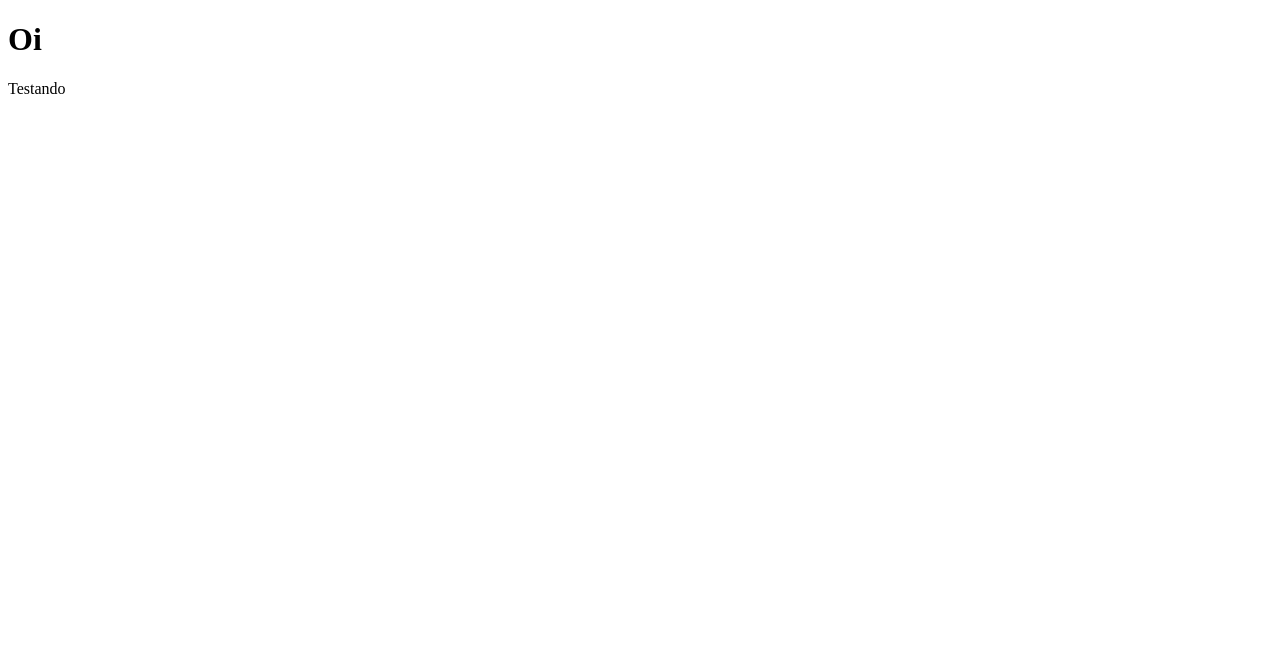
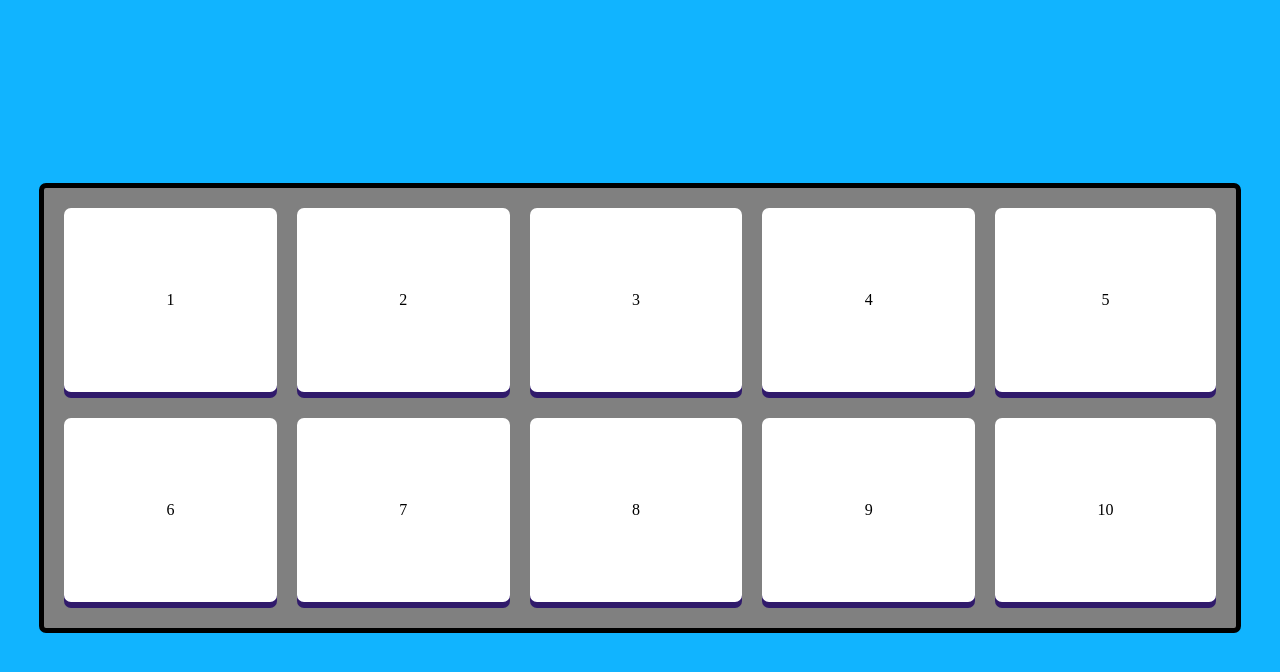
Before and after one commit to silash35/order-game, a React app in the folder packages/web/: page / in a window 1280 px wide. Shown: the top 672 px of the page. Built offline with nearby package versions, Linux system fonts and the light colour scheme.

Commit message:
add component button

```diff
--- a/packages/web/src/App.js
+++ b/packages/web/src/App.js
@@ -1,12 +1,13 @@
 import React from "react";
+import BoardButtons from "./components/BoardButtons";
 
 const App = () => {
-  return (
-    <>
-      <h1>Oi</h1>
-      <p>Testando</p>
-    </>
-  );
+  const seq = [1, 2, 3, 4, 5, 6, 7, 8, 9, 10];
+  const numbers = [];
+  seq.forEach((n) => {
+    numbers.push(<BoardButtons number={n} />);
+  });
+  return <article className="board">{numbers}</article>;
 };
 
 export default App;
--- /dev/null
+++ b/packages/web/src/components/BoardButtons.js
@@ -0,0 +1,7 @@
+import React from "react";
+
+const BoardButtons = (props) => {
+  return <button>{props.number}</button>;
+};
+
+export default BoardButtons;
--- a/packages/web/src/index.js
+++ b/packages/web/src/index.js
@@ -2,4 +2,6 @@
 import React from "react";
 import App from "./App";
 
+import "./style.scss";
+
 render(<App />, document.querySelector("#root"));
--- a/packages/web/src/style.scss
+++ b/packages/web/src/style.scss
@@ -1,5 +1,45 @@
-$body-color: red;
+body {
+  display: flex;
+  justify-content: center;
+  align-items: center;
+  min-height: 100vh;
 
-body {
-  background-color: $body-color;
+  background-color: #11b4ff;
 }
+
+.board {
+  display: grid;
+  grid-template-columns: auto auto auto auto auto;
+  grid-auto-rows: auto;
+  gap: 20px;
+  padding: 20px;
+  width: 90vw;
+  height: 50vh;
+
+  background-color: gray;
+  border: 5px solid black;
+  border-radius: 7px;
+
+  @media screen and (max-width: 800px) {
+    grid-template-columns: auto auto auto;
+  }
+
+  button {
+    all: unset;
+    text-align: center;
+    cursor: pointer;
+
+    background-color: #ffffff;
+    border-radius: inherit;
+    box-shadow: 0px 6px 0px 0px #301a6b;
+    margin: 0 0 6px;
+    &:hover {
+      background-color: #ac8eff;
+    }
+
+    &:active {
+      box-shadow: 0px 1px 0px 0px #301a6b;
+      margin: 4px 0 2px;
+    }
+  }
+}
```
Also changed, not shown: 1 other file (tests, documents, lock files or other folders).
